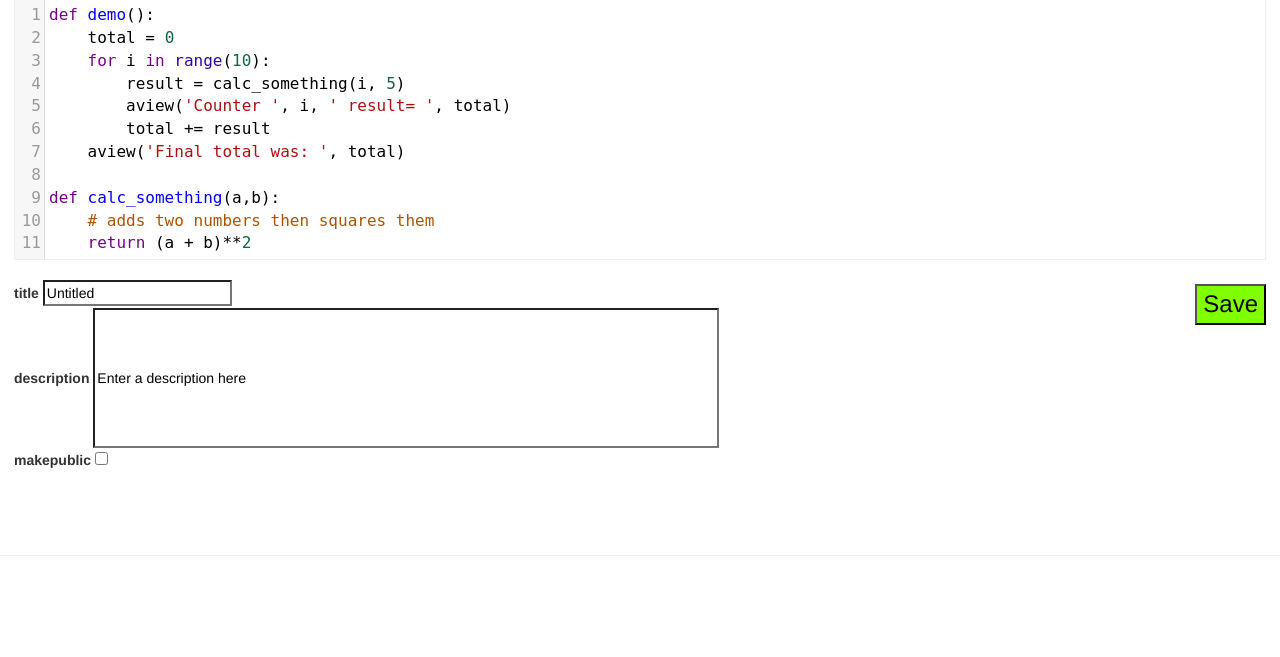
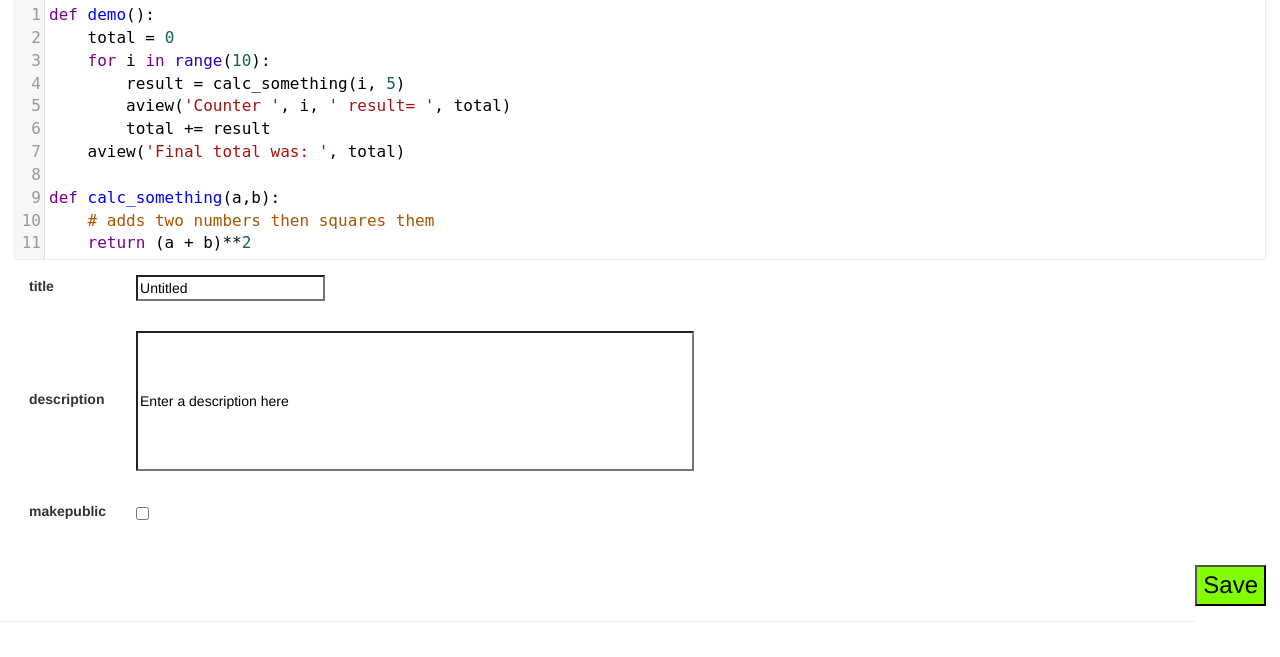
Before and after one commit to abulka/pyrpn, a Flask app: page /example in a window 1280 px wide. Shown: the part 143-800 px from the top of the page. Run offline with Flask 2, Linux system fonts and the light colour scheme.

Commit message:
fixed formatting on example edit page

```diff
--- a/static/main.css
+++ b/static/main.css
@@ -48,7 +48,7 @@ h3 {
     float: right;
 }
 
-/*Example Page*/
+/*Examples Page*/
 
 table {
     border: 1px solid black;
@@ -69,6 +69,25 @@ th {
     color: #fa6b0f;
 }
 
+/* Edit Example Page */
+
+table.form_table {
+    /*get rid of borders*/
+    border: none;
+}
+table.form_table th, td {
+    /*get rid of borders*/
+    border-bottom: none;
+}
+.table-expand tbody tr td:nth-child(1n) {
+    /*make left column slim down*/
+    white-space:nowrap;
+}
+.table-expand tbody tr td:nth-child(2n) {
+    /*make left column slim down*/
+    width:100%
+}
+
 /*after adding bootstrap I had to add margins*/
 
 .andy_content {
--- a/templates/example.html
+++ b/templates/example.html
@@ -16,15 +16,23 @@
 
         <form id="mainform" method="POST" action="/example">
             {{ form.source(class_='python', id='id_python_text') }}
+
+            <table class="form_table table-expand">
+                <tr>
+                   <td> {{ form.title.label }} </td>
+                   <td> {{ form.title() }} </td>
+                </tr>
+                <tr>
+                   <td> {{ form.description.label }} </td>
+                   <td> {{ form.description(class_='description') }} </td>
+                </tr>
+                <tr>
+                   <td> {{ form.public.label }} </td>
+                   <td> {{ form.public() }} </td>
+                </tr>
+            </table>
             <input class="submit_button" title='Save this as an example' data-toggle="tooltip" type="submit" value="Save">
-            <br>
-            {{ form.title.label }} {{ form.title() }}
-            <br>
-            {{ form.description.label }} {{ form.description(class_='description') }}
-            <br>
-            {{ form.public.label }} {{ form.public() }}
             {{ form.csrf_token }}
-            <br>
         </form>
 
     </div>
```
